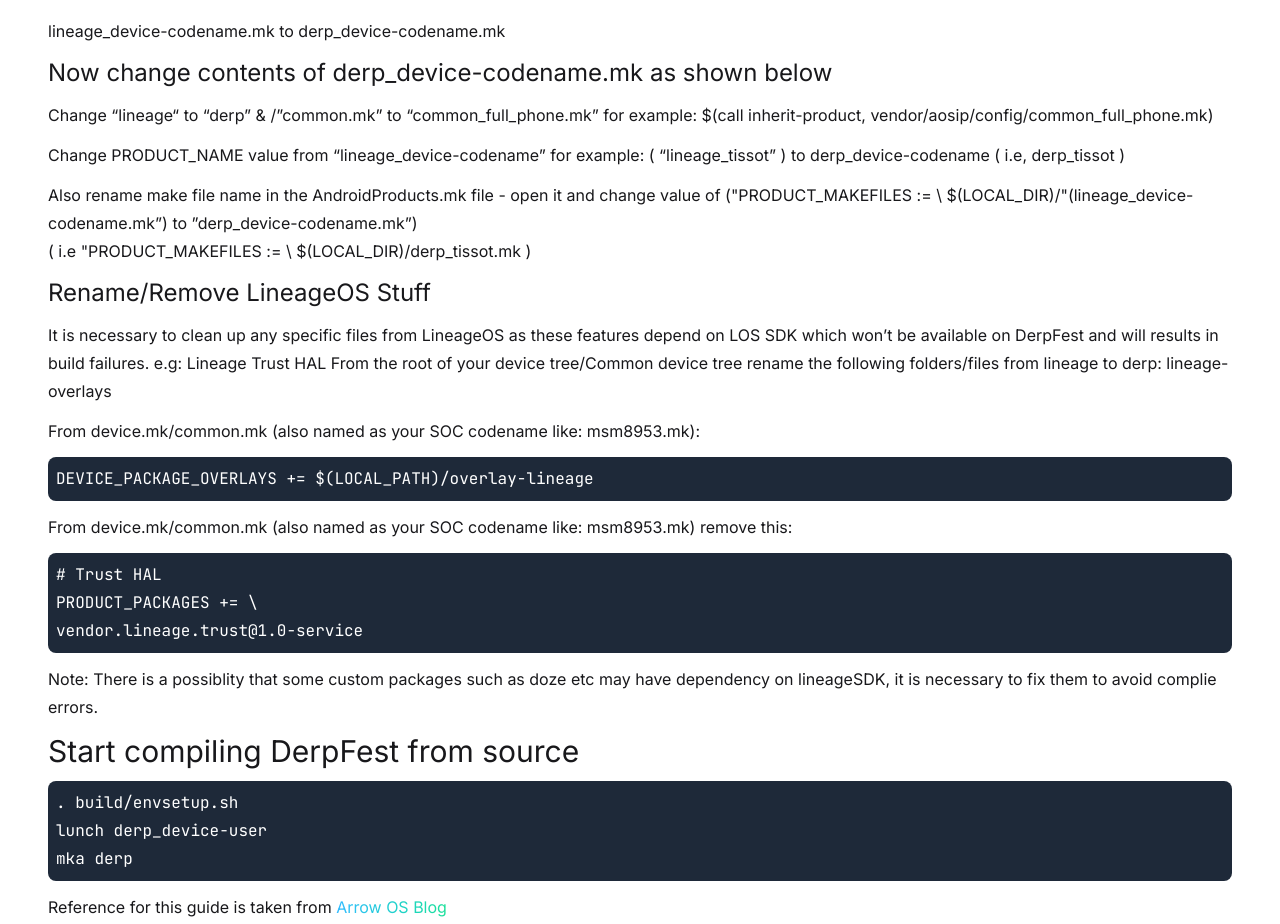
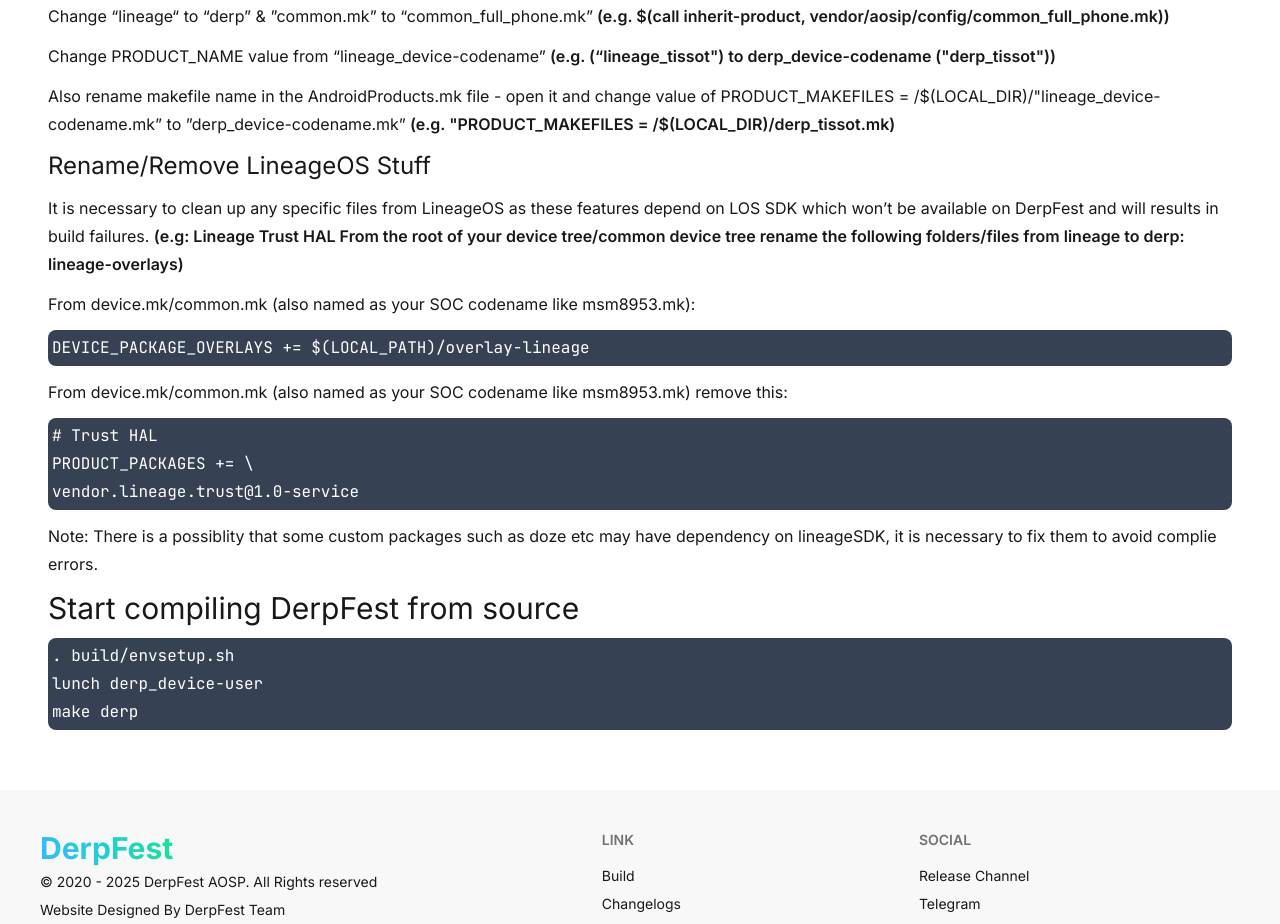
Before and after one commit to DerpFest-AOSP/DerpSite, a React (Vite) app: page /build in a window 1280 px wide. Shown: the part 724-1648 px from the top of the page. Built offline with nearby package versions, Linux system fonts and the light colour scheme.

Commit message:
Improve build page

```diff
--- a/src/components/css/Index.css
+++ b/src/components/css/Index.css
@@ -12,6 +12,6 @@
 }
 
 .code {
-   @apply p-2 rounded-lg text-white bg-gray-800;
+   @apply p-1 rounded-lg text-white bg-gray-700;
    font-family: "Jetbrains Mono", Arial, Helvetica, sans-serif;
 }
--- a/src/components/js/Footer.jsx
+++ b/src/components/js/Footer.jsx
@@ -4,9 +4,9 @@
 const Footer = () => {
    return (
       <div>
-         <footer className="footer sm:footer-horizontal bg-base-200 text-base-content p-10">
+         <footer className="footer sm:footer-horizontal bg-base-200 text-base-content md:p-10 p-6">
             <aside>
-               <p className="leading-6">
+               <p className="leading-7">
                   <span className="text-3xl text-transparent font-bold bg-clip-text bg-gradient-to-r from-[#33bbff] to-[#1de099]">DerpFest</span>
                   <br />
                   © 2020 - 2025 DerpFest AOSP. All Rights reserved
@@ -15,7 +15,7 @@
                </p>
             </aside>
             <nav>
-               <h6 className="footer-title">Contents</h6>
+               <h6 className="footer-title">Link</h6>
                <Link to="/build" className="link link-hover">Build</Link>
                <Link to="/changelogs" className="link link-hover">Changelogs</Link>
                <Link to="/credit" className="link link-hover">Credit</Link>
@@ -26,7 +26,7 @@
                <Link to="/tou" className="link link-hover">Terms of Use</Link>
             </nav>
             <nav>
-               <h6 className="footer-title">Links</h6>
+               <h6 className="footer-title">Social</h6>
                <a href="https://t.me/derpfestupdates" target="_blank" className="link link-hover">Release Channel</a>
                <a href="https://t.me/DerpFestAOSP" target="_blank" className="link link-hover">Telegram</a>
                <a href="https://github.com/DerpFest-AOSP" target="_blank" className="link link-hover">GitHub</a>
--- a/src/pages/Build.jsx
+++ b/src/pages/Build.jsx
@@ -3,15 +3,11 @@
       <div className="py-6">
          <h1 className="text-4xl text-center font-bold">Build</h1>
          <div class="p-6 md:px-12 px-6 leading-7">
-            <h2 className="text-3xl mb-3">Before you get excited and rush things up, please read these articles and follow the steps provided here
-            </h2>
+            <h2 className="text-3xl mb-3">Prerequisites</h2>
 
             <ul className="mb-3">
                <li className="list-disc"><a href="https://source.android.com/setup/build/initializing" target="_blank" className="colored-a">Setting up the build
                   enviroment</a></li>
-               <li className="list-disc"><a href="https://github.com/akhilnarang/scripts" target="_blank" className="colored-a">Alternative & easy way to do it by using
-                  Akhil Narang's scripts</a></li>
-               <li className="list-disc"><a href="https://source.android.com/setup/develop/repo" target="_blank" className="colored-a">Setting up repo</a></li>
             </ul>
 
             <h2 className="text-3xl mb-3">Begin with initialization of your local repository using the DerpFest trees</h2>
@@ -19,7 +15,7 @@
             <div className="code mb-3">
                mkdir derpfest
                <br />cd derpfest
-               <br />repo init -u https://github.com/DerpFest-AOSP/manifest.git -b 12.1
+               <br />repo init -u https://github.com/DerpFest-AOSP/manifest.git -b 15
                <br />repo sync -c --force-sync --optimized-fetch --no-tags --no-clone-bundle --prune -j$(nproc --all)
             </div>
 
@@ -33,39 +29,37 @@
 
             <p className="mb-3">
                <h5 className="text-2xl mb-3">Rename the file shown below</h5>
-               lineage_device-codename.mk to derp_device-codename.mk
+               <span className="code">lineage_device-codename.mk</span> to <span className="code">derp_device-codename.mk</span>
             </p>
 
             <h5 className="text-2xl mb-3">Now change contents of derp_device-codename.mk as shown below</h5>
 
-            <p className="mb-3">Change “lineage“ to “derp” & /”common.mk” to “common_full_phone.mk”
-               for example: $(call inherit-product, vendor/aosip/config/common_full_phone.mk)</p>
+            <p className="mb-3">Change “lineage“ to “derp” & ”common.mk” to “common_full_phone.mk”
+               <span className="font-semibold">&nbsp;(e.g. $(call inherit-product, vendor/aosip/config/common_full_phone.mk))</span></p>
 
             <p className="mb-3">Change PRODUCT_NAME value from “lineage_device-codename”
-               for example: ( “lineage_tissot” ) to derp_device-codename ( i.e, derp_tissot )</p>
+               <span className="font-semibold">&nbsp;(e.g. (“lineage_tissot") to derp_device-codename ("derp_tissot"))</span></p>
 
-            <p className="mb-3">Also rename make file name in the AndroidProducts.mk file - open it and change value of
-               ("PRODUCT_MAKEFILES := \
-               $(LOCAL_DIR)/"(lineage_device-codename.mk”) to ”derp_device-codename.mk”)
-               <br />( i.e "PRODUCT_MAKEFILES := \
-               $(LOCAL_DIR)/derp_tissot.mk )</p>
+            <p className="mb-3">Also rename makefile name in the AndroidProducts.mk file - open it and change value of
+               PRODUCT_MAKEFILES = /$(LOCAL_DIR)/"lineage_device-codename.mk” to ”derp_device-codename.mk”
+               <span className="font-semibold">&nbsp;(e.g. "PRODUCT_MAKEFILES = /$(LOCAL_DIR)/derp_tissot.mk)</span></p>
 
             <h5 className="text-2xl mb-3">
                Rename/Remove LineageOS Stuff</h5>
 
             <p className="mb-3">
                It is necessary to clean up any specific files from LineageOS as these features depend on LOS SDK which
-               won’t be available on DerpFest and will results in build failures. e.g: Lineage Trust HAL
-            From the root of your device tree/Common device tree rename the following folders/files from lineage to derp:
-            lineage-overlays</p>
+               won’t be available on DerpFest and will results in build failures. <span className="font-semibold">(e.g: Lineage Trust HAL
+            From the root of your device tree/common device tree rename the following folders/files from lineage to derp:
+            lineage-overlays)</span></p>
 
-            <p className="mb-3">From device.mk/common.mk (also named as your SOC codename like: msm8953.mk):</p>
+            <p className="mb-3">From device.mk/common.mk (also named as your SOC codename like msm8953.mk):</p>
 
             <div className="code mb-3">
                DEVICE_PACKAGE_OVERLAYS += $(LOCAL_PATH)/overlay-lineage
             </div>
 
-            <p className="mb-3">From device.mk/common.mk (also named as your SOC codename like: msm8953.mk)
+            <p className="mb-3">From device.mk/common.mk (also named as your SOC codename like msm8953.mk)
                remove this:</p>
 
             <div className="code mb-3">
@@ -82,11 +76,8 @@
             <div className="code mb-3">
                . build/envsetup.sh
                <br />lunch derp_device-user
-               <br />mka derp
+               <br />make derp
             </div>
-
-            <p className="mb-3">Reference for this guide is taken from <a href="https://blog.arrowos.net/posts/compilation-guide" target="_blank" className="colored-a">Arrow OS
-               Blog</a></p>
          </div>
       </div>
    );
--- a/src/pages/Devices.jsx
+++ b/src/pages/Devices.jsx
@@ -12,9 +12,11 @@
                   <a href={device.links.download} target="_blank">
                      <button className="btn btn-ghost hover:border-0 bg-gradient-to-r from-[#33bbff] to-[#1de099]">Download</button>
                   </a>
-                  <a href={device.links.xda_thread} target="_blank">
-                     <button className="btn btn-white">XDA</button>
-                  </a>
+                  {device.links.xda_thread && (
+                     <a href={device.links.xda_thread} target="_blank">
+                        <button className="btn btn-white">XDA</button>
+                     </a>
+                  )}
                   <a href={device.links.changelogs} target="_blank">
                      <button className="btn btn-white">Changelogs</button>
                   </a>
```
